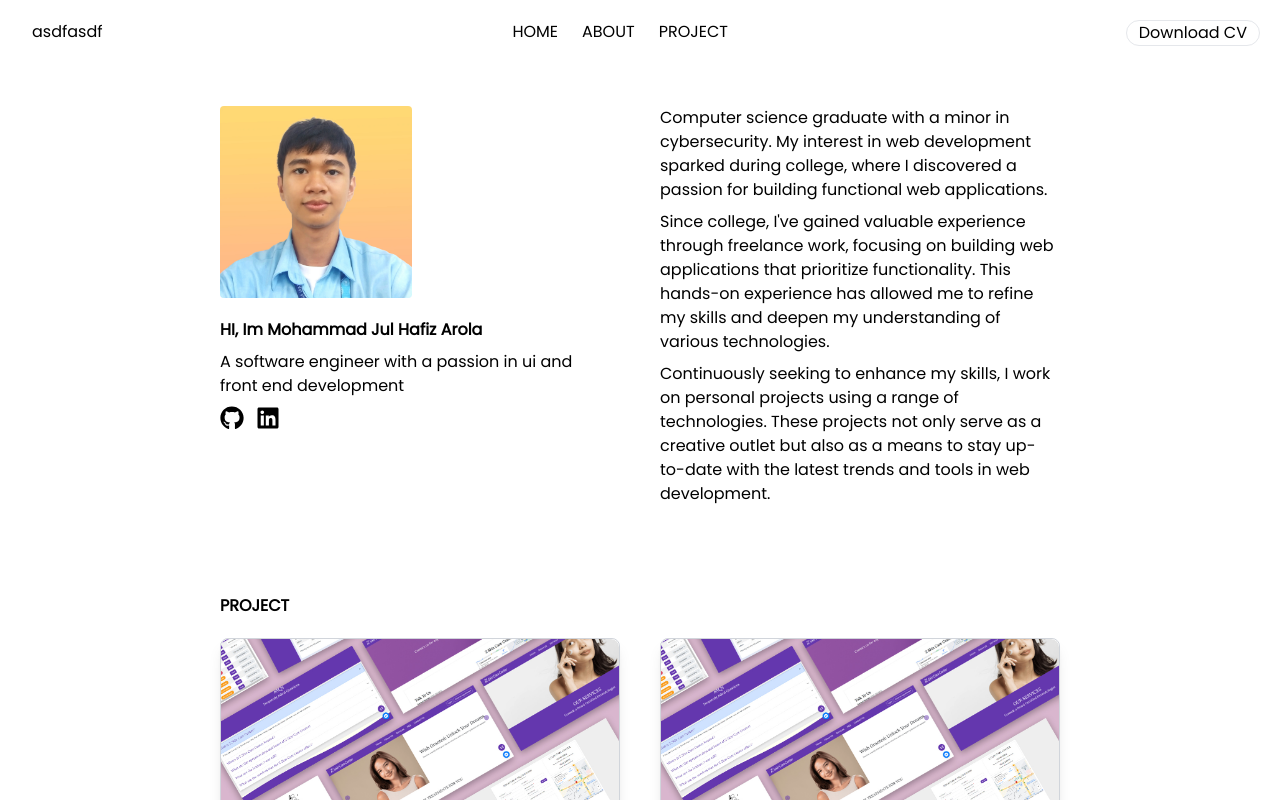
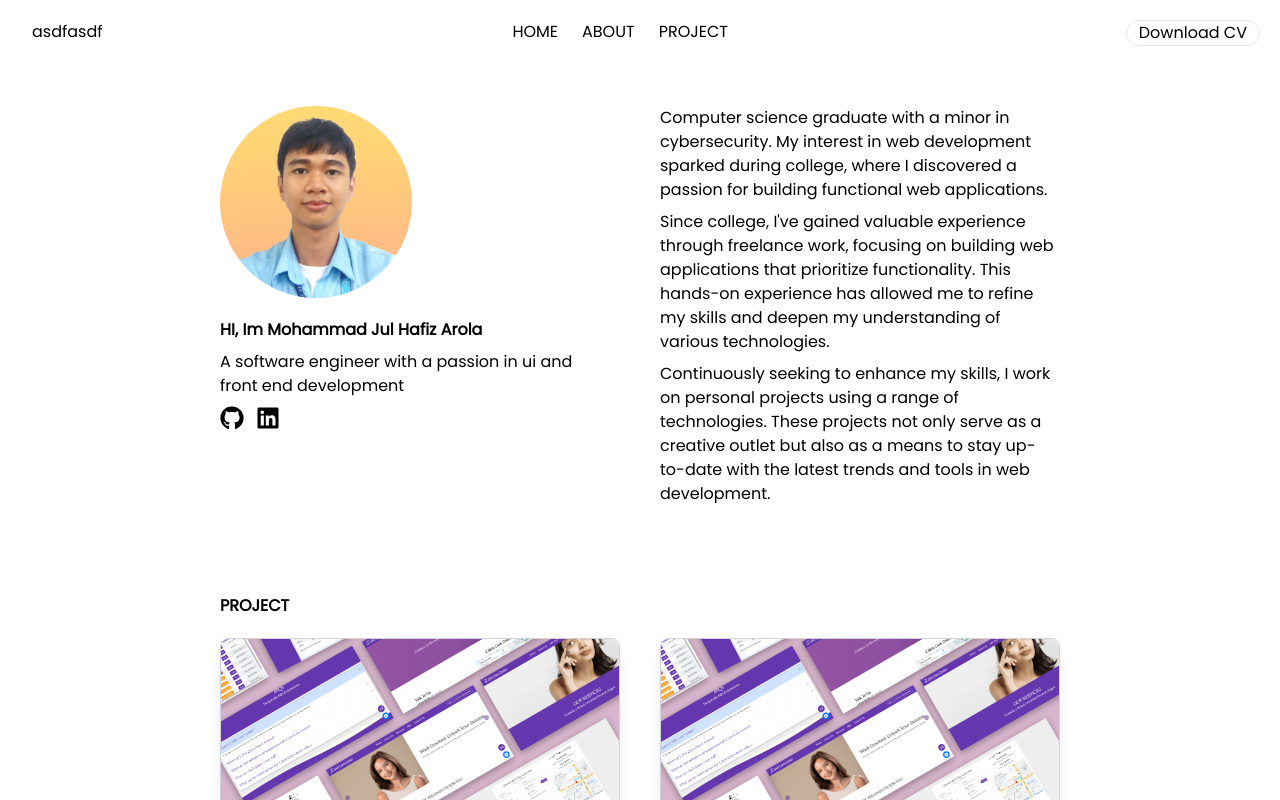
Before and after one commit to HydroKaido/Portfolio, a React (Vite) app: page /home in a window 1280 px wide. Shown: the top 800 px of the page. Built offline with nearby package versions, Linux system fonts and the light colour scheme.

Commit message:
(Fix) The picture fix

```diff
--- a/src/page/Home/index.tsx
+++ b/src/page/Home/index.tsx
@@ -15,7 +15,7 @@ function Home() {
                 <img
                   src={ProfileImage}
                   alt=""
-                  className="rounded h-48 w-48 mb-5"
+                  className="rounded-full h-48 w-48 mb-5"
                 />
               </div>
               <div className="w-[23rem] max-lg:w-[20rem]">
```
